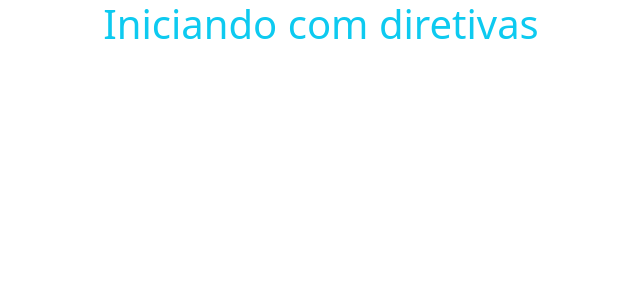
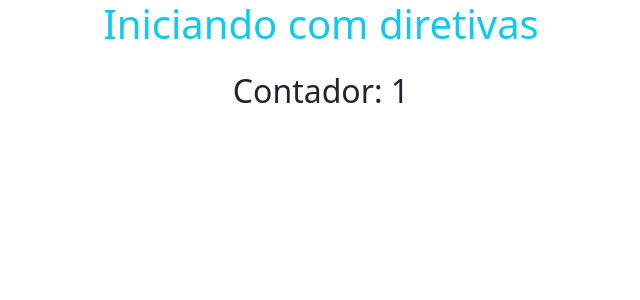
Before and after one commit to Daniel-Fonseca-da-Silva/Explorando-Diretivas-com-Angular, an Angular app: page / in a window 1280 px wide. Shown: the top 300 px of the page, without its empty margins (319-959 px from the left). Built offline with nearby package versions, Linux system fonts and the light colour scheme.

Commit message:
Entendendo o método constructor

```diff
--- a/src/app/app.component.html
+++ b/src/app/app.component.html
@@ -1 +1,3 @@
 <h1 class="text-center text-info">Iniciando com diretivas</h1>
+
+<h2 class="text-center mt-4">Contador: 1</h2>
--- a/src/app/app.component.ts
+++ b/src/app/app.component.ts
@@ -1,10 +1,16 @@
-import { Component } from '@angular/core';
+import { Component, OnInit } from '@angular/core';
 
 @Component({
   selector: 'app-root',
   templateUrl: './app.component.html',
   styleUrls: ['./app.component.css']
 })
-export class AppComponent {
+export class AppComponent implements OnInit {
+
+  count = 0
+
+  constructor() {}
+
+
 
 }
```
